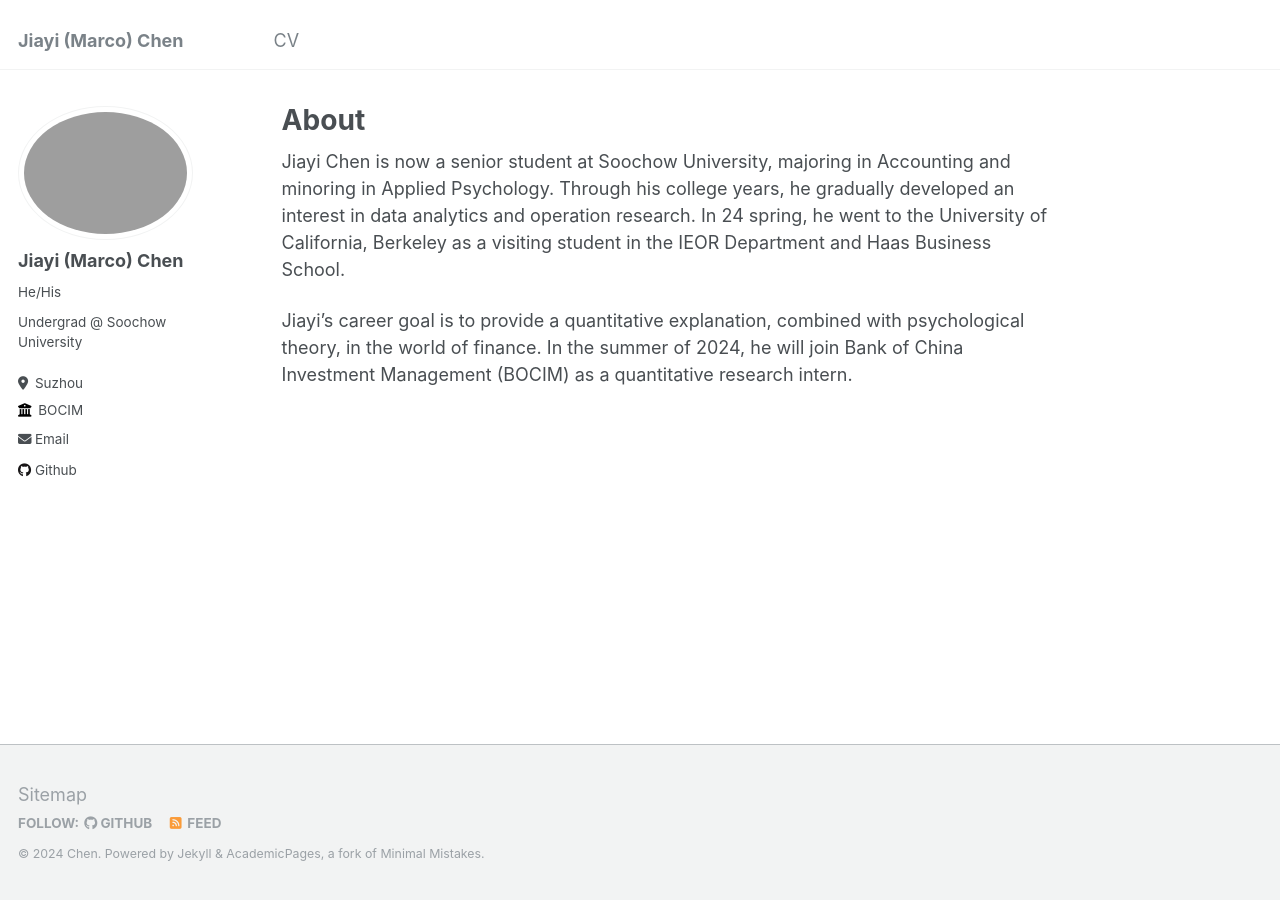
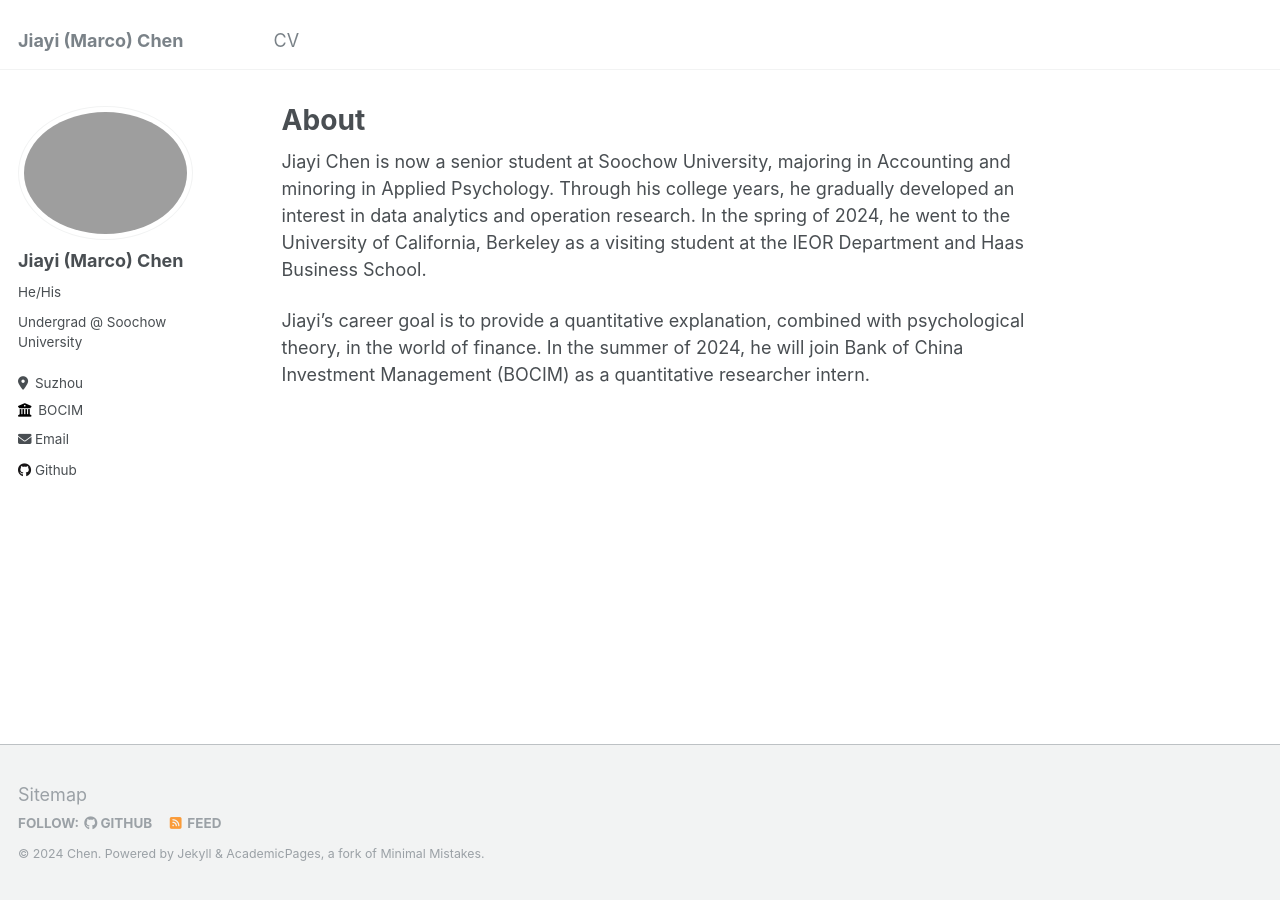
Before and after one commit to marcochen0720/marcochen0720.github.io, a Jekyll site: the page built from _pages/about.md, in a window 1280 px wide. Built offline with Jekyll 4.4.1, drawn with Linux system fonts in a browser that asks for light colours.

Commit message:
Update about.md

```diff
--- a/_pages/about.md
+++ b/_pages/about.md
@@ -7,6 +7,6 @@ redirect_from:
   - /about.html
 ---
 
-Jiayi Chen is now a senior student at Soochow University, majoring in Accounting and minoring in Applied Psychology. Through his college years, he gradually developed an interest in data analytics and operation research. In 24 spring, he went to the University of California, Berkeley as a visiting student in the IEOR Department and Haas Business School.
+Jiayi Chen is now a senior student at Soochow University, majoring in Accounting and minoring in Applied Psychology. Through his college years, he gradually developed an interest in data analytics and operation research. In the spring of 2024, he went to the University of California, Berkeley as a visiting student at the IEOR Department and Haas Business School.
 
-Jiayi's career goal is to provide a quantitative explanation, combined with psychological theory, in the world of finance. In the summer of 2024, he will join Bank of China Investment Management (BOCIM) as a quantitative research intern.
+Jiayi's career goal is to provide a quantitative explanation, combined with psychological theory, in the world of finance. In the summer of 2024, he will join Bank of China Investment Management (BOCIM) as a quantitative researcher intern.
```
